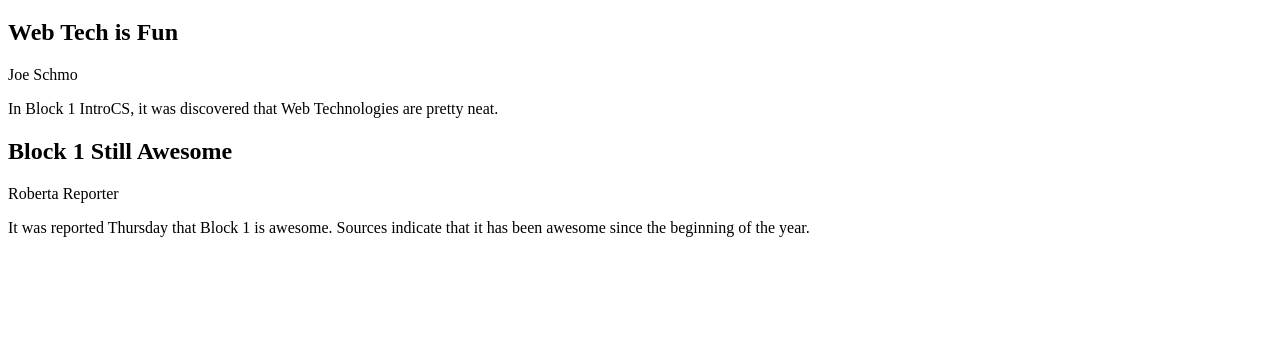
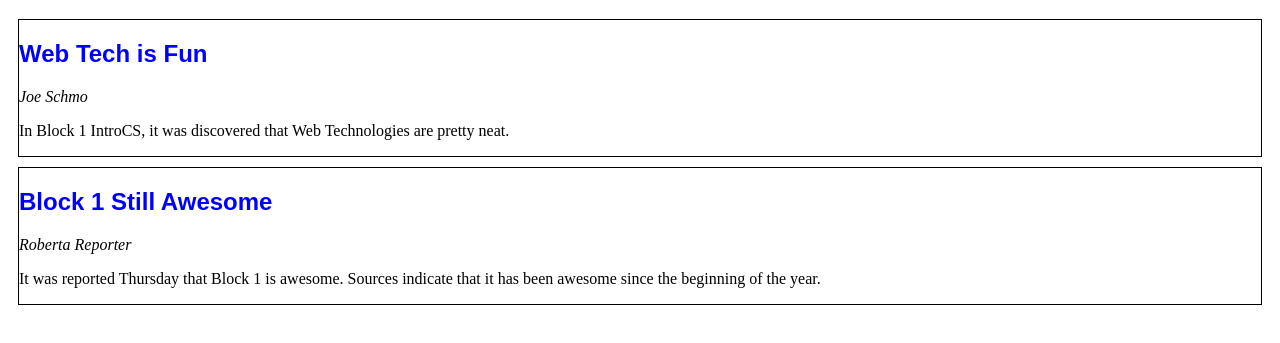
Before and after one commit to damesncs/news-site-starter, a plain HTML site: page index.html in a window 1280 px wide. Shown: the part 61-404 px from the top of the page. Drawn offline with Linux system fonts and the light colour scheme.

Commit message:
fix article box

```diff
--- a/main.css
+++ b/main.css
@@ -1,3 +1,17 @@
 h1 {
     font-family: sans-serif;
 }
+
+.article {
+    border: 1px solid black;
+    margin: 10px;
+}
+
+.article h2 {
+    color: blue;
+    font-family: sans-serif;
+}
+
+.article span {
+    font-style: italic;
+}
```
